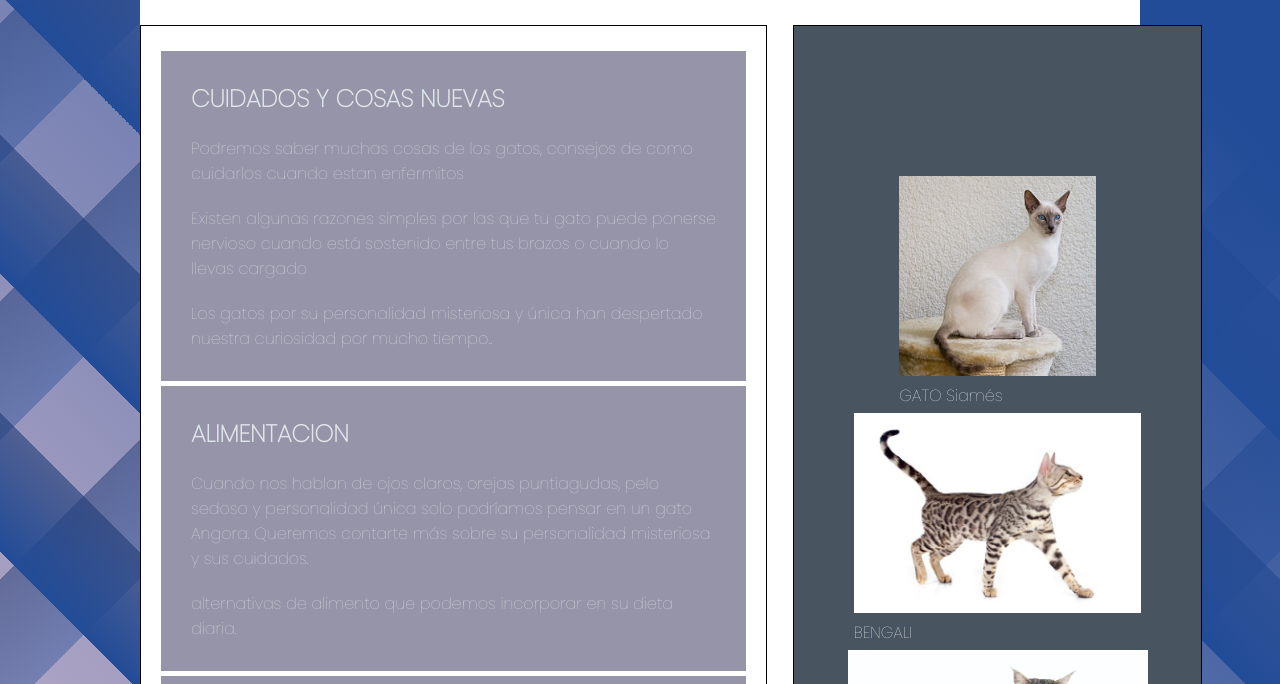
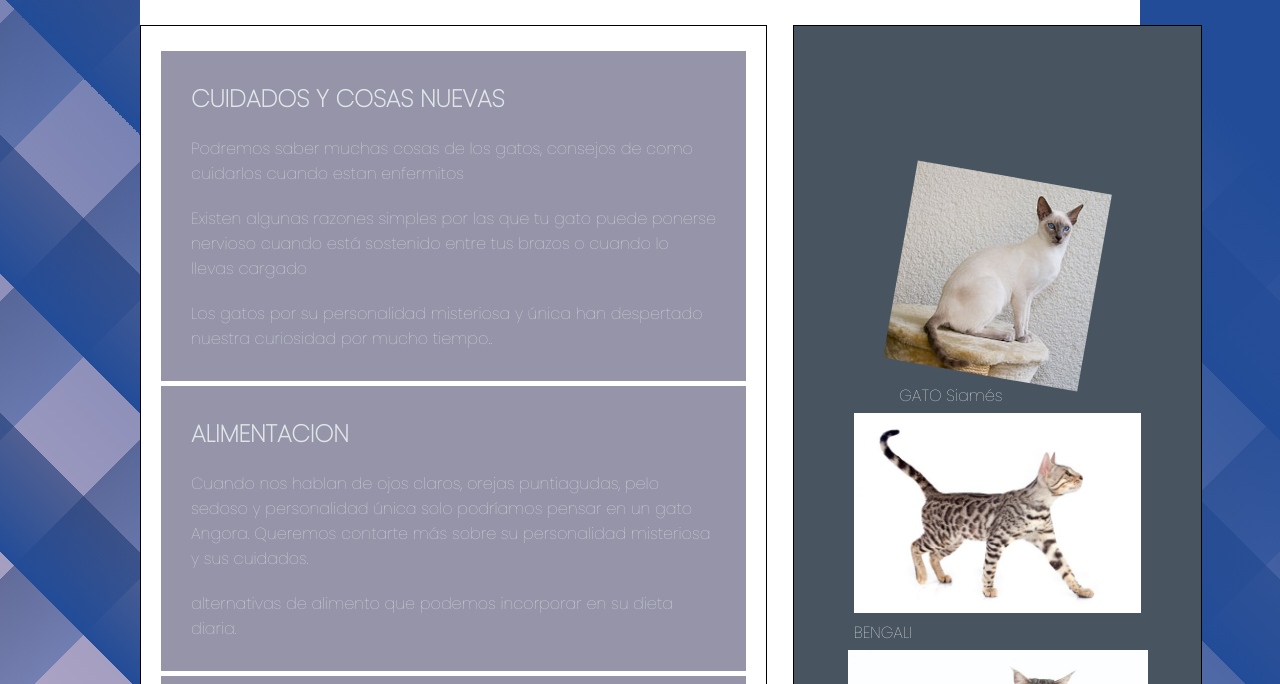
Before and after one commit to carlosibarras/Desafio, a plain HTML site: page index.html in a window 1280 px wide. In both pictures the pointer is over the picture 997 px from the left and 391 px from the top of the page. Shown: the part 116-800 px from the top of the page. Drawn offline with nearby package versions, Linux system fonts and the light colour scheme.

Commit message:
AGREGANDO ANIMACION

```diff
--- a/main.css
+++ b/main.css
@@ -119,6 +119,10 @@ padding: 20px;font-size: 20px; background-color: yellow;}
     background-color: blanchedalmond;
 }
 
+.sidebar img:hover{
+    transform: rotate(10deg);
+}
+
 @media screen and (max-width: 768px){
     body{
         background-color: blueviolet;
```
